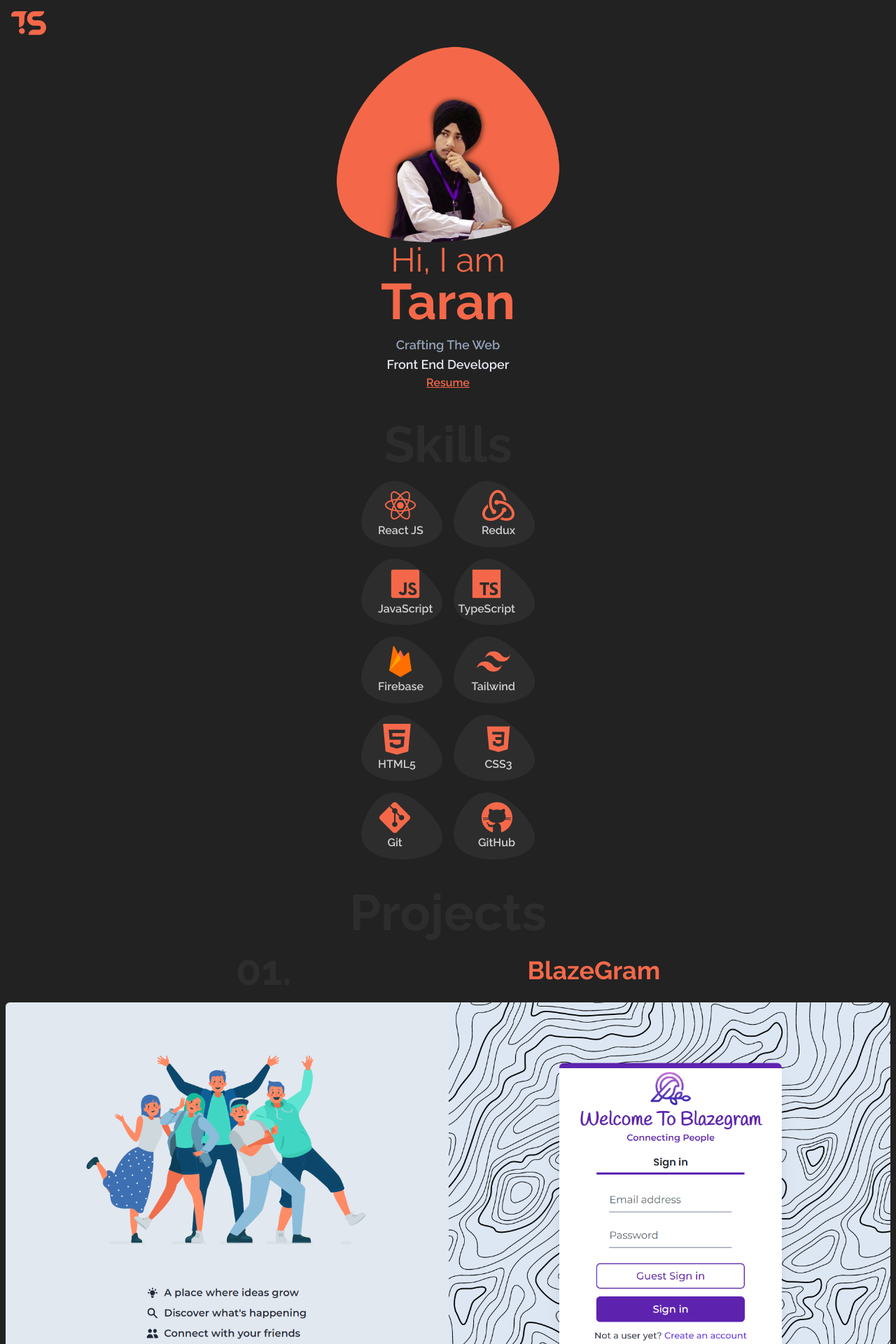
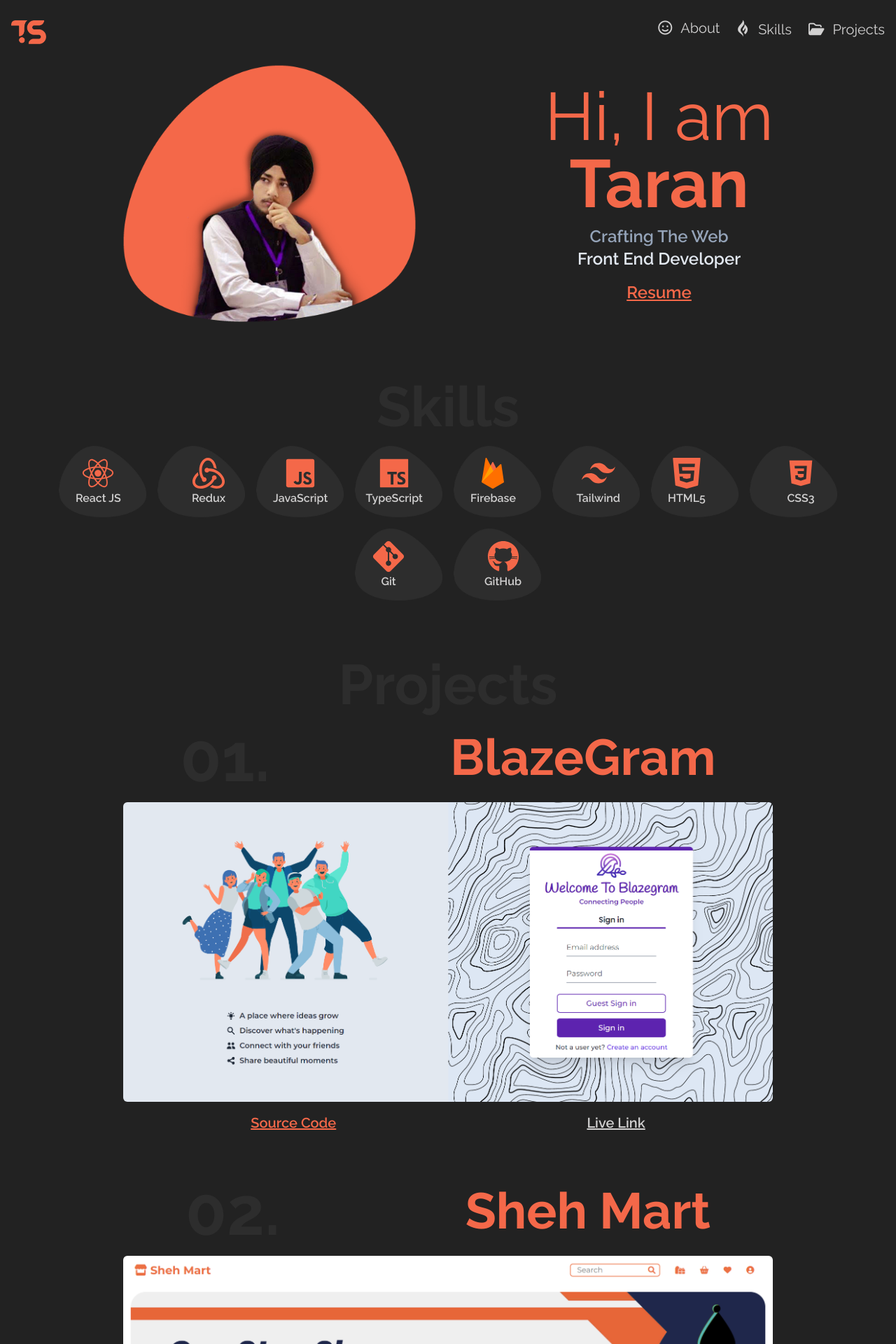
Before and after one commit to Tarandeep-s1ngh/portfolio, a React (Vite) app: page / in a window 1280 px wide. Shown: the top 1920 px of the page at 70% size. Built offline with nearby package versions, Linux system fonts and the light colour scheme.

Commit message:
feat: responsive

```diff
--- a/src/App.jsx
+++ b/src/App.jsx
@@ -27,15 +27,16 @@ function App() {
     <div className="App bg-bgmain text-mainText">
       <Navbar aboutRef={aboutRef} skillsRef={skillsRef} projectsRef={projectsRef} />
 
-      <section ref={aboutRef} className="text-center">
-        <img src={dpBlob} alt="profile" className="w-[320px] m-auto" />
-        <h1 className="text-5xl text-accent font-medium mb-3">
-          Hi, I am <span className="text-7xl font-bold block">Taran</span>
+      <section ref={aboutRef} className="text-center flex flex-wrap justify-center items-center gap-2 md:justify-evenly">
+        <img src={dpBlob} alt="profile" className="w-[320px] md:w-[380px] xl:w-[420px] m-auto md:m-0" />
+        <div>
+          <h1 className="text-5xl md:text-6xl xl:text-8xl text-accent font-medium mb-3">
+            Hi, I am <span className="text-7xl md:text-8xl xl:text-10xl font-bold block">Taran</span>
           </h1>
-        <h3 className="text-lg text-slate-400 font-semibold">
+          <h3 className="text-lg md:text-xl xl:text-2xl text-slate-400 font-semibold">
             Crafting The Web
           </h3>
-        <h3 className="text-lg text-slate-200 font-semibold">
+          <h3 className="text-lg md:text-xl xl:text-2xl text-slate-200 font-semibold pb-4">
             Front End Developer
           </h3>
           <a
@@ -43,18 +44,19 @@ function App() {
             alt="resume"
             target="_blank"
             rel="noreferrer"
-          className="text-accent underline font-semibold hover:cursor-pointer"
+            className="text-accent underline font-semibold hover:cursor-pointer md:text-xl xl:text-2xl"
           >
             Resume
           </a>
+        </div>
       </section>
 
-      <section className="text-center pt-10">
-        <h1 ref={skillsRef} className="text-7xl font-bold text-secondaryText pb-4">Skills</h1>
-        <div className="flex flex-col items-center gap-4">
+      <section className="text-center pt-10 xl:pt-20">
+        <h1 ref={skillsRef} className="text-7xl xl:text-[5rem] xl:text-[5rem] font-bold text-secondaryText pb-4">Skills</h1>
+        <div className="flex flex-wrap justify-center items-center gap-4">
           <span className="flex items-center justify-center gap-4 relative max-w-[320px]">
-            <img src={smallBlob} alt="small blob" className="w-[116px]" />
-            <img src={smallBlob} alt="small blob" className="w-[116px]" />
+            <img src={smallBlob} alt="small blob" className="w-[125px]" />
+            <img src={smallBlob} alt="small blob" className="w-[125px]" />
             <span className="absolute font-semibold left-6">
               <img src={reactSvg} alt="react" className="w-[48px] mx-auto" />
               React JS
@@ -65,8 +67,8 @@ function App() {
             </span>
           </span>
           <span className="flex items-center justify-center gap-4 relative max-w-[320px]">
-            <img src={smallBlob} alt="small blob" className="w-[116px]" />
-            <img src={smallBlob} alt="small blob" className="w-[116px]" />
+            <img src={smallBlob} alt="small blob" className="w-[125px]" />
+            <img src={smallBlob} alt="small blob" className="w-[125px]" />
             <span className="absolute font-semibold left-6">
               <img
                 src={javascriptSvg}
@@ -85,8 +87,8 @@ function App() {
             </span>
           </span>
           <span className="flex items-center justify-center gap-4 relative max-w-[320px]">
-            <img src={smallBlob} alt="small blob" className="w-[116px]" />
-            <img src={smallBlob} alt="small blob" className="w-[116px]" />
+            <img src={smallBlob} alt="small blob" className="w-[125px]" />
+            <img src={smallBlob} alt="small blob" className="w-[125px]" />
             <span className="absolute font-semibold left-6">
               <img
                 src={firebaseSvg}
@@ -105,8 +107,8 @@ function App() {
             </span>
           </span>
           <span className="flex items-center justify-center gap-4 relative max-w-[320px]">
-            <img src={smallBlob} alt="small blob" className="w-[116px]" />
-            <img src={smallBlob} alt="small blob" className="w-[116px]" />
+            <img src={smallBlob} alt="small blob" className="w-[125px]" />
+            <img src={smallBlob} alt="small blob" className="w-[125px]" />
             <span className="absolute font-semibold left-6">
               <img src={htmlSvg} alt="html" className="w-[48px] mx-auto" />
               HTML5
@@ -117,8 +119,8 @@ function App() {
             </span>
           </span>
           <span className="flex items-center justify-center gap-4 relative max-w-[320px]">
-            <img src={smallBlob} alt="small blob" className="w-[116px]" />
-            <img src={smallBlob} alt="small blob" className="w-[116px]" />
+            <img src={smallBlob} alt="small blob" className="w-[125px]" />
+            <img src={smallBlob} alt="small blob" className="w-[125px]" />
             <span className="absolute font-semibold left-6">
               <img src={gitSvg} alt="git" className="w-[48px] mx-auto" />
               Git
@@ -131,12 +133,44 @@ function App() {
         </div>
       </section>
 
-      <section className="text-center pt-10">
-        <h1 ref={projectsRef} className="text-7xl font-bold text-secondaryText pb-4">Projects</h1>
+      <section className="text-center pt-10 xl:pt-20">
+        <h1 ref={projectsRef} className="text-7xl xl:text-[5rem] font-bold text-secondaryText pb-4">Projects</h1>
         {projects.map(project => {
         return <Project key={project.id} projectData={project} />
         })}
       </section>
+
+      <footer className="hidden md:block pt-4 pb-8 max-w-4xl mx-auto">
+      <div className="flex justify-evenly items-center border-2 border-[#13131b] mx-6 rounded-3xl py-2 gap-6 xl:text-3xl">
+            <a
+              href="https://www.linkedin.com/in/tarandeep-s1ngh/"
+              target="_blank"
+              rel="noreferrer"
+            >
+              <i className="fa-brands fa-linkedin-in text-accent"></i>
+            </a>{" "}
+            |
+            <a
+              href="https://twitter.com/Tarandeep_s1ngh"
+              target="_blank"
+              rel="noreferrer"
+            >
+              <i className="fa-brands fa-twitter text-accent"></i>
+            </a>{" "}
+            |
+            <a
+              href="https://github.com/Tarandeep-s1ngh"
+              target="_blank"
+              rel="noreferrer"
+            >
+              <i className="fa-brands fa-github text-accent"></i>
+            </a>{" "}
+            |
+            <a href="taran.s1608@gmail.com" target="_blank" rel="noreferrer">
+              <i className="fa-solid fa-paper-plane text-accent"></i>
+            </a>
+          </div>
+      </footer>
     </div>
   );
 }
--- a/src/components/Navbar.jsx
+++ b/src/components/Navbar.jsx
@@ -29,6 +29,34 @@ export const Navbar = ({aboutRef, skillsRef, projectsRef}) => {
     >
       <div className="w-full flex justify-between items-center">
         <img src={portfolioLogo} alt="portfolio logo" width="50px" />
+
+        {/* Tab & Desktop Nav */}
+
+        <div className="hidden md:flex gap-6 pt-1 pb-3 xl:text-xl">
+            <span onClick={()=>scrollToAbout()} className="flex items-center justify-center gap-3 pb-2 pt-1 hover:text-accent hover:cursor-pointer">
+              <i className="fa-regular fa-face-smile"></i>
+              About
+            </span>
+            <span onClick={()=>scrollToSkills()} className="flex items-center justify-center gap-3 py-2 hover:text-accent">
+              <i className="fa-brands fa-gripfire fa-lg"></i>
+              Skills
+            </span>
+            <span onClick={()=>scrollToProjects()} className="flex items-center justify-center gap-3 py-2 hover:text-accent">
+              <i className="fa-regular fa-folder-open"></i>
+              Projects
+            </span>
+            {/* <span className="flex items-center justify-center gap-3 py-2 hover:text-accent">
+              <i className="fa-regular fa-pen-to-square"></i>
+              Blogs
+            </span>
+            <span className="flex items-center justify-center gap-3 py-2 hover:text-accent">
+              <i className="fa-regular fa-comment"></i>
+              Contact
+            </span> */}
+          </div>
+
+        {/* Tab & Desktop Nav */}
+
         {menuOpen ? (
           <i
             className="fa-solid fa-xmark fa-2xl text-accent pr-2 md:hidden"
@@ -98,59 +126,6 @@ export const Navbar = ({aboutRef, skillsRef, projectsRef}) => {
           </div>
         </div>
       )}
-
-          {/* <div className="flex flex-col gap-2 w-full pb-3 sm:hidden">
-            <span onClick={()=>scrollToAbout()} className="flex items-center justify-center gap-3 pb-2 hover:text-accent hover:cursor-pointer">
-              <i className="fa-regular fa-face-smile"></i>
-              About
-            </span>
-            <span onClick={()=>scrollToSkills()} className="flex items-center justify-center gap-3 py-2 hover:text-accent">
-              <i className="fa-brands fa-gripfire fa-lg"></i>
-              Skills
-            </span>
-            <span onClick={()=>scrollToProjects()} className="flex items-center justify-center gap-3 py-2 hover:text-accent">
-              <i className="fa-regular fa-folder-open"></i>
-              Projects
-            </span>
-            <span className="flex items-center justify-center gap-3 py-2 hover:text-accent">
-              <i className="fa-regular fa-pen-to-square"></i>
-              Blogs
-            </span>
-            <span className="flex items-center justify-center gap-3 py-2 hover:text-accent">
-              <i className="fa-regular fa-comment"></i>
-              Contact
-            </span>
-          </div>
-
-          <div className="flex justify-center items-center border-2 border-[#13131b] mx-6 rounded-3xl py-2 gap-6 md:hidden">
-            <a
-              href="https://www.linkedin.com/in/tarandeep-s1ngh/"
-              target="_blank"
-              rel="noreferrer"
-            >
-              <i className="fa-brands fa-linkedin-in text-accent"></i>
-            </a>{" "}
-            |
-            <a
-              href="https://twitter.com/Tarandeep_s1ngh"
-              target="_blank"
-              rel="noreferrer"
-            >
-              <i className="fa-brands fa-twitter text-accent"></i>
-            </a>{" "}
-            |
-            <a
-              href="https://github.com/Tarandeep-s1ngh"
-              target="_blank"
-              rel="noreferrer"
-            >
-              <i className="fa-brands fa-github text-accent"></i>
-            </a>{" "}
-            |
-            <a href="taran.s1608@gmail.com" target="_blank" rel="noreferrer">
-              <i className="fa-solid fa-paper-plane text-accent"></i>
-            </a>
-          </div> */}
     </nav>
   );
 };
--- a/src/components/Project.jsx
+++ b/src/components/Project.jsx
@@ -3,13 +3,13 @@ import React from 'react'
 export const Project = ({projectData}) => {
     const {id, name, coverImage, sourceCode, liveLink} = projectData;
   return (
-    <div className="flex flex-col items-center gap-4 pb-4">
+    <div className="flex flex-col items-center gap-4 pb-4 xl:pb-12">
           <div className="w-full flex justify-evenly items-center">
-            <span className="text-6xl font-bold text-secondaryText">{id}</span>
-            <span className="text-accent text-4xl font-bold">{name}</span>
+            <span className="text-6xl md:text-8xl font-bold text-secondaryText">{id}</span>
+            <span className="text-accent text-4xl md:text-7xl font-bold">{name}</span>
           </div>
 
-          <div className="w-full px-2">
+          <div className="w-full px-2 md:px-16 xl:px-44">
             <img
               src={coverImage}
               alt="project cover"
@@ -17,7 +17,7 @@ export const Project = ({projectData}) => {
             />
           </div>
 
-          <div className="w-full flex justify-evenly items-center mb-4">
+          <div className="w-full flex justify-evenly items-center mb-4 md:text-xl">
             <a
               href={sourceCode}
               alt="source code"
```
Lines whose indentation alone changed are shown as unchanged.
